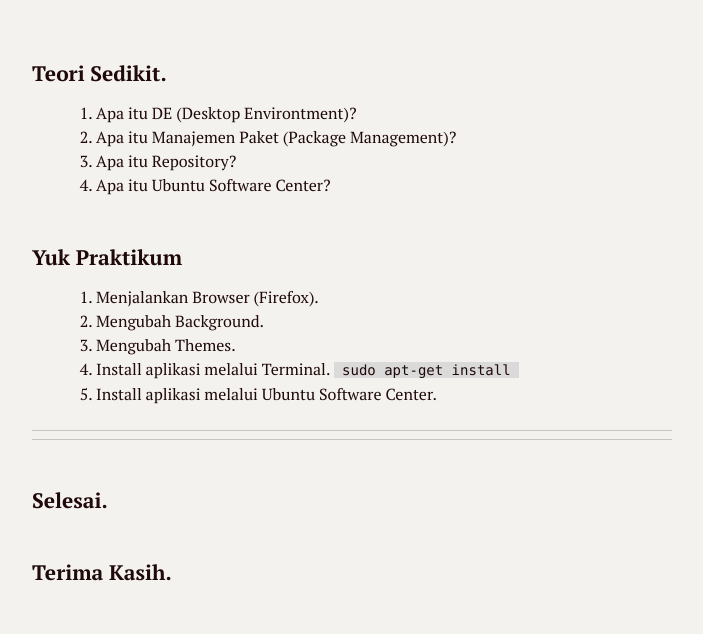
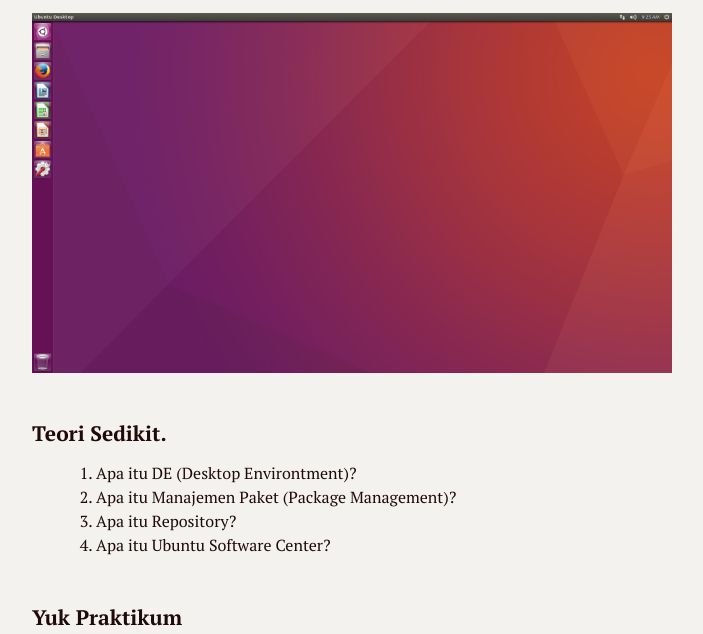
Before and after one commit to ti2-posa-2018/pertemuan-dua, a plain HTML site: page desktop-environtment.html in a window 1280 px wide. Shown: the part 166-800 px from the top of the page, without its empty margins (288-991 px from the left). Drawn offline with Linux system fonts and the light colour scheme; a web font is replaced by a local one.

Commit message:
change path image

```diff
--- a/desktop-environtment.html
+++ b/desktop-environtment.html
@@ -254,7 +254,7 @@ input { border: 1px solid rgb(170, 170, 170); }
 </style>
 </head>
 <body class='typora-export' >
-<div  id='write'  class = 'is-node'><h1><a name='header-n0' class='md-header-anchor '></a>Lingkungan Desktop / Desktop Environtment GNU/Linux</h1><p><img src='unity.png' alt='' referrerPolicy='no-referrer' /></p><h2><a name='header-n3' class='md-header-anchor '></a>Teori Sedikit.</h2><ol start='' ><li>Apa itu DE (Desktop Environtment)?</li><li>Apa itu Manajemen Paket (Package Management)?</li><li>Apa itu Repository?</li><li>Apa itu Ubuntu Software Center?</li></ol><h2><a name='header-n13' class='md-header-anchor '></a>Yuk Praktikum</h2><ol start='' ><li>Menjalankan Browser (Firefox).</li><li>Mengubah Background.</li><li>Mengubah Themes.</li><li>Install aplikasi melalui Terminal.
+<div  id='write'  class = 'is-node'><h1><a name='header-n0' class='md-header-anchor '></a>Lingkungan Desktop / Desktop Environtment GNU/Linux</h1><p><img src='img/unity.png' alt='' referrerPolicy='no-referrer' /></p><h2><a name='header-n3' class='md-header-anchor '></a>Teori Sedikit.</h2><ol start='' ><li>Apa itu DE (Desktop Environtment)?</li><li>Apa itu Manajemen Paket (Package Management)?</li><li>Apa itu Repository?</li><li>Apa itu Ubuntu Software Center?</li></ol><h2><a name='header-n13' class='md-header-anchor '></a>Yuk Praktikum</h2><ol start='' ><li>Menjalankan Browser (Firefox).</li><li>Mengubah Background.</li><li>Mengubah Themes.</li><li>Install aplikasi melalui Terminal.
 <code>sudo apt-get install</code></li><li>Install aplikasi melalui Ubuntu Software Center.</li></ol><hr /><hr /><h2><a name='header-n36' class='md-header-anchor '></a>Selesai.</h2><h2><a name='header-n27' class='md-header-anchor '></a>Terima Kasih.</h2><p>&nbsp;</p></div>
 </body>
 </html>
```
Also changed, not shown: introduction.html (+1 -1 lines).
